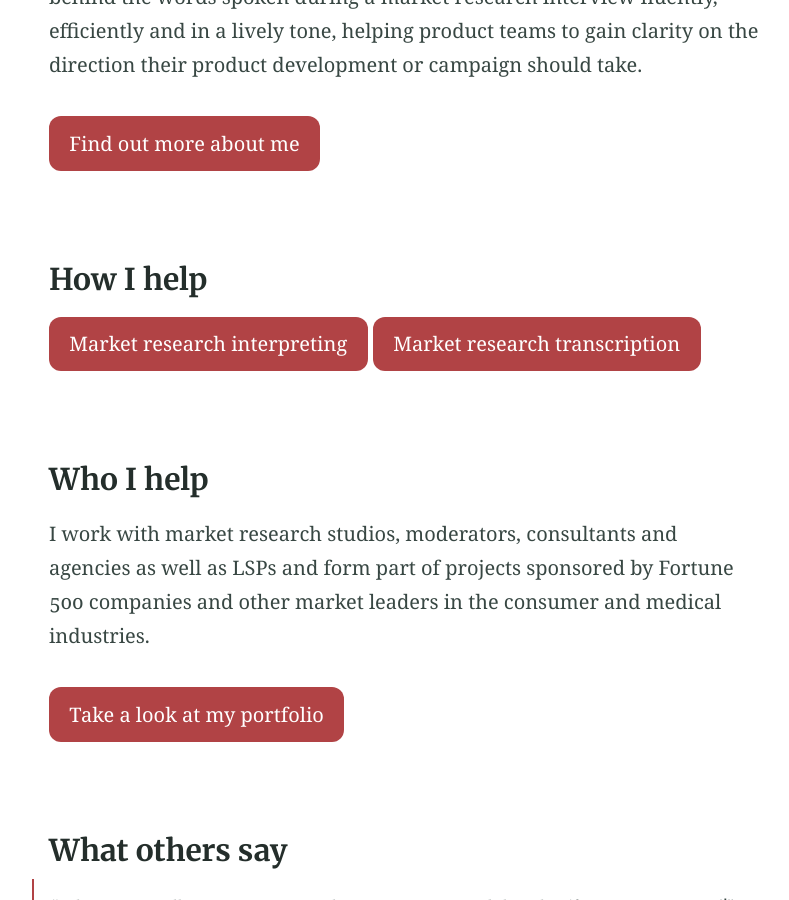
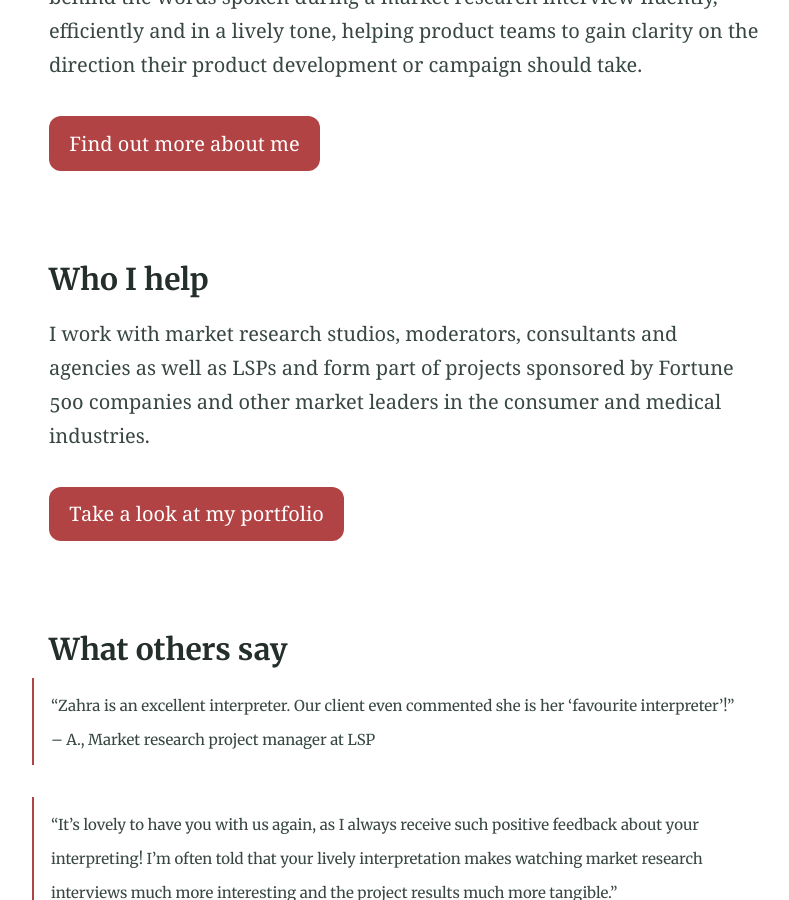
Before and after one commit to Website-2/zbp-language-services.github.io, a Jekyll site: the page built from index.md, in a window 1280 px wide and 900 px high, scrolled down 1211 px. Shown: the whole window, without its empty margins (234-1023 px from the left). Built offline with Jekyll 4.4.1, drawn with Linux system fonts in a browser that asks for light colours.

Commit message:
Text update

```diff
--- a/index.md
+++ b/index.md
@@ -17,10 +17,6 @@
 I communicate the thoughts, emotions, reactions and cultural nuances behind the words spoken during a market research interview fluently, efficiently and in a lively tone, helping product teams to gain clarity on the direction their product development or campaign should take.<br><br>
 {% include button.html text="Find out more about me" link="/about/" color="#b14345" %}<br><br>
 
-### How I help
-
-{% include button.html text="Market research interpreting" link="/services/#market_research_interpreting" color="#b14345" %} {% include button.html text="Market research transcription" link="/services/#market_research_transcription" color="#b14345" %}<br><br>
-
 ### Who I help
 
 I work with market research studios, moderators, consultants and agencies as well as LSPs and form part of projects sponsored by Fortune 500 companies and other market leaders in the consumer and medical industries.<br><br>
```
